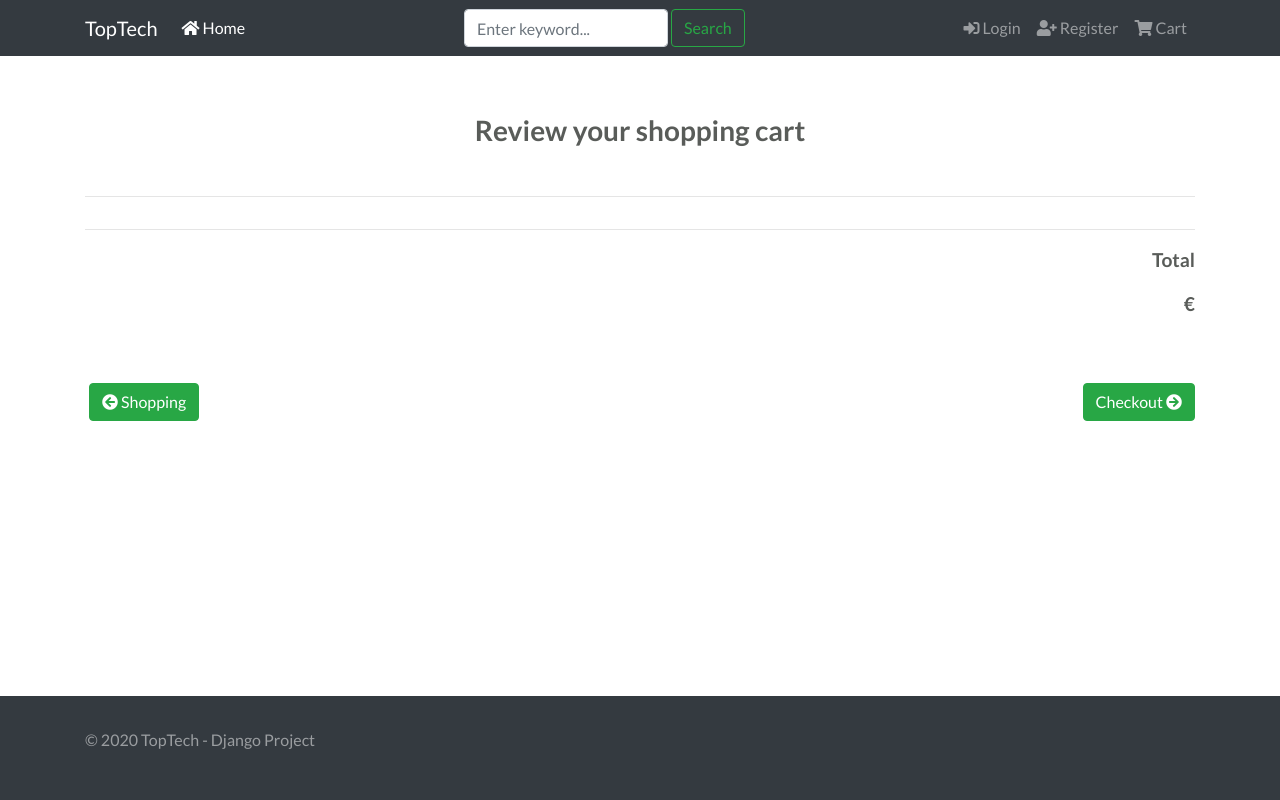
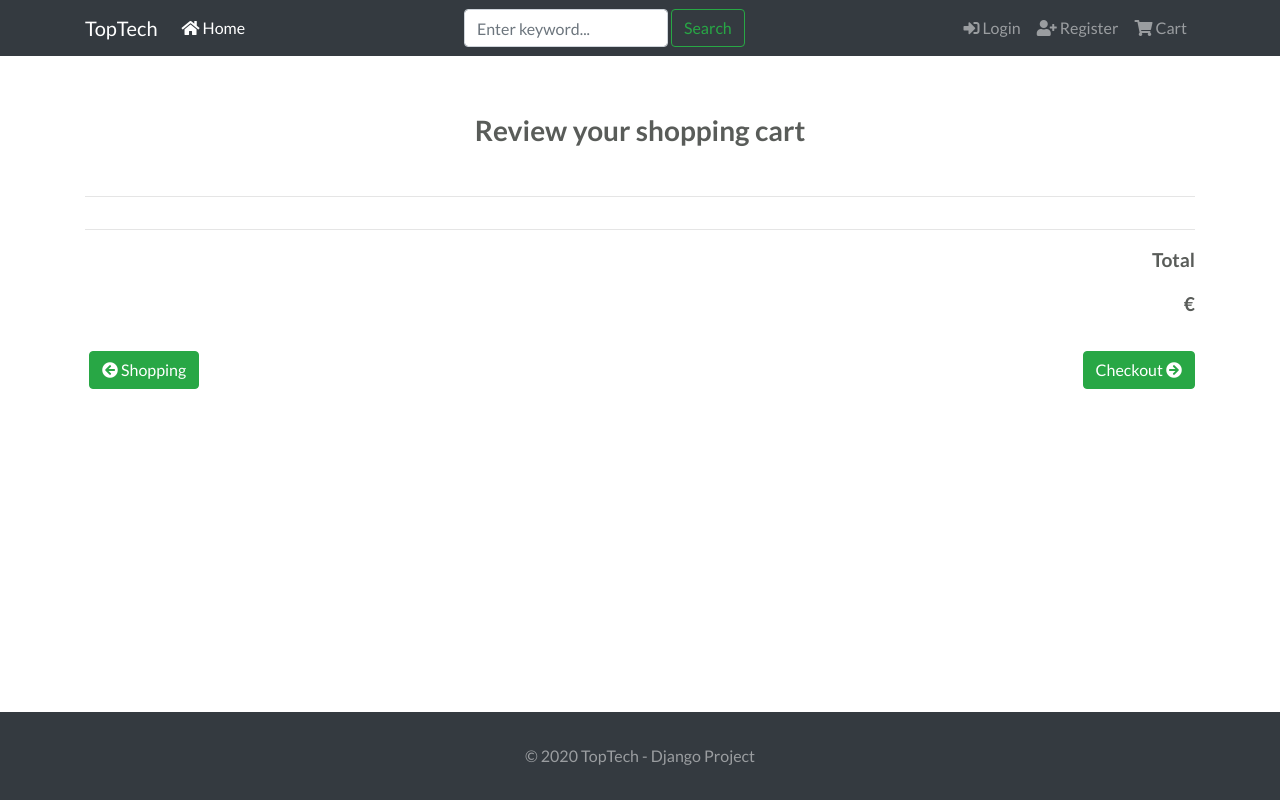
Before and after one commit to adrian80z/e-commerce, a Django app: template cart/templates/cart.html in a window 1280 px wide. Run offline with Django 3.2, Linux system fonts and the light colour scheme; the template is opened without the code that fills it, so the values that code supplies are empty; some libraries are stand-ins or nearby versions.

Commit message:
delete button style

```diff
--- a/static/css/styles.css
+++ b/static/css/styles.css
@@ -8,7 +8,7 @@ body {
 }
 
 .main {
-  min-height: calc(100vh - 234px);
+  min-height: calc(100vh - 218px);
 }
 
 h1 {
@@ -35,6 +35,11 @@ footer {
   color: rgba(255, 255, 255, 0.5);
   margin-top: 5rem;
   width: 100%;
+}
+
+footer p {
+  margin: 0;
+  text-align: center;
 }
 
 .mobile {
@@ -184,7 +189,7 @@ footer {
 }
 
 .btn-danger {
-  margin-left: 1.3rem;
+  margin-left: -2rem;
 }
 
 .btn-success {
@@ -218,12 +223,19 @@ footer {
 }
 
 .cart-nav-bottom {
-  margin-top: 3rem;
+  margin-top: 1rem;
 }
 
 .trash-space {
   display: inline-block;
   width: 34%;
+}
+
+.price-space {
+  width: 50%;
+  float: left;
+  text-align: right;
+  padding-top: 9px;
 }
 
 .summary {
@@ -264,7 +276,7 @@ footer {
 }
 
 legend {
-  margin: 2rem 1rem;
+  padding: 2rem 0 2rem 1rem;
 }
 
 .left {
```
